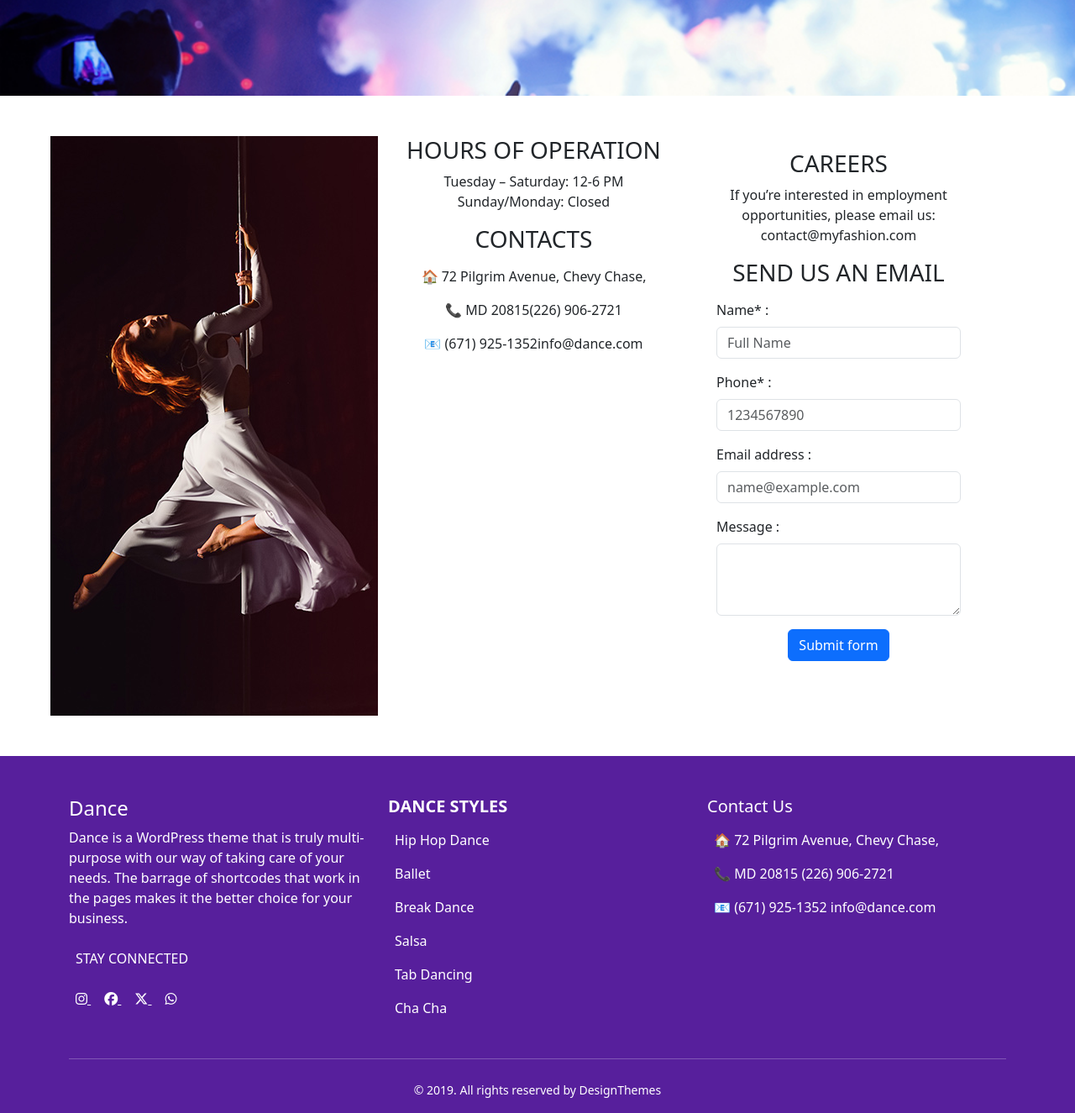
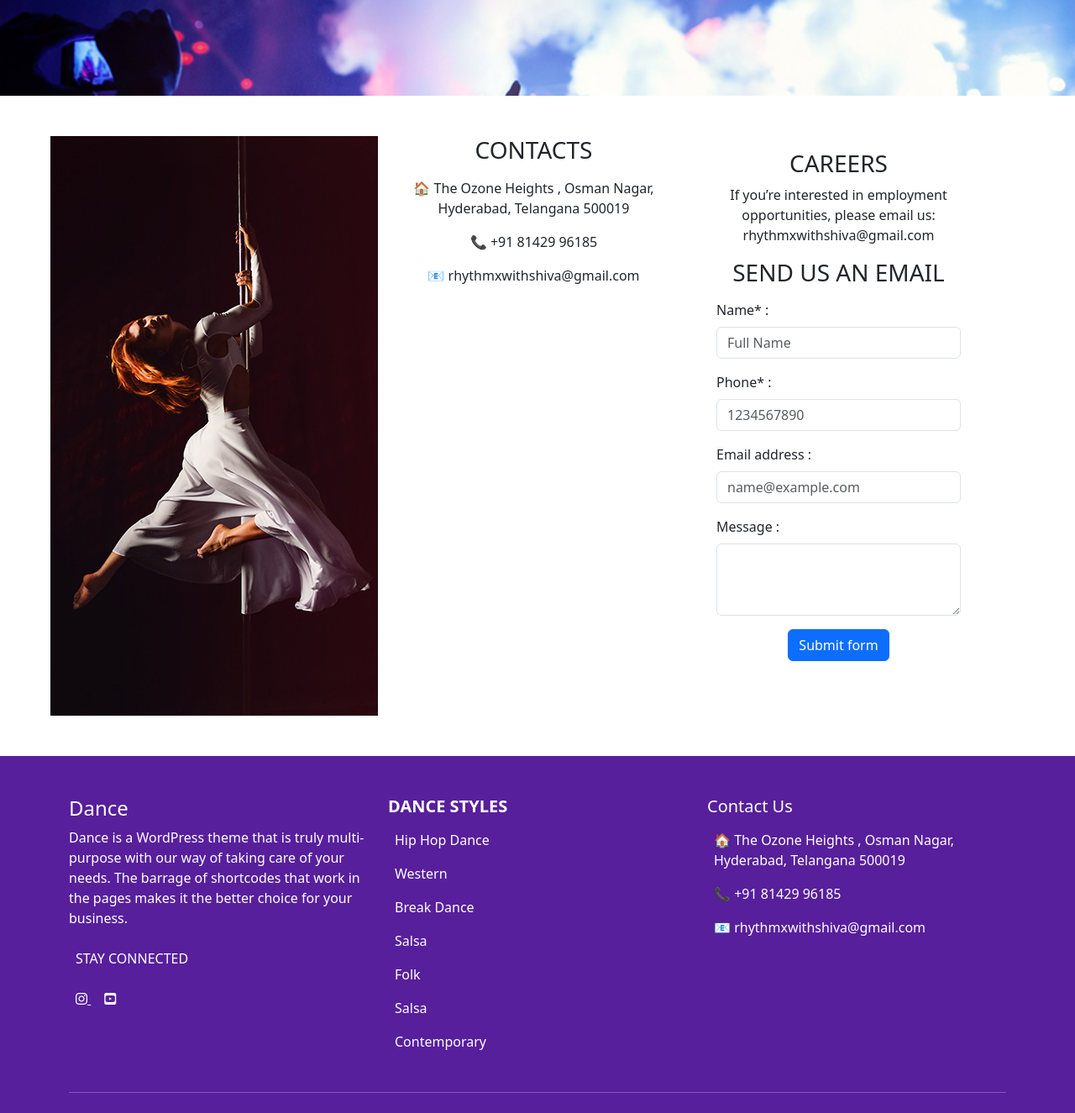
Before and after one commit to saidhanush1702/newDanceTheme, a plain HTML site: page contact.html in a window 1280 px wide. Shown: the part 244-1569 px from the top of the page at 84% size. Drawn offline with nearby package versions, Linux system fonts and the light colour scheme.

Commit message:
dancer details added

```diff
--- a/contact.html
+++ b/contact.html
@@ -46,21 +46,14 @@
                 <img src="pics/contactImg1.jpg" alt="">
             </div>
             <div class="col">
-                <h3>
-                    HOURS OF OPERATION
-                </h3>
-                <p>Tuesday – Saturday: 12-6 PM <br>
-                    Sunday/Monday: Closed</p>
 
                 <h3>
                     CONTACTS
                 </h3>
                 <ul class="list-unstyled">
-                    <li class="p-2">🏠 72 Pilgrim Avenue, Chevy Chase,
-                    </li>
-                    <li class="p-2">📞 MD 20815(226) 906-2721</li>
-                    <li class="p-2">
-                        📧 (671) 925-1352info@dance.com</li>
+                  <li class="p-2">🏠 The Ozone Heights , Osman Nagar, Hyderabad, Telangana 500019</li>
+                  <li class="p-2">📞 +91 81429 96185</li>
+                  <li class="p-2">📧 rhythmxwithshiva@gmail.com</li>
                 </ul>
             </div>
             <div class="col m-3">
@@ -69,7 +62,7 @@
                 </h3>
                 <p>If you’re interested in employment
                     opportunities, please email us:
-                    contact@myfashion.com</p>
+                    rhythmxwithshiva@gmail.com</p>
 
                 <h3>
                     SEND US AN EMAIL
@@ -104,6 +97,7 @@
         </div>
     </div>
 
+
   <footer class="footer text-white p-5">
     <div class="container">
       <div class="row text-center text-md-start">
@@ -116,17 +110,11 @@
           </p>
           <p class="p-2">STAY CONNECTED</p>
           <div>
-                <a href="#" class="text-white p-2">
+            <a href="https://www.instagram.com/rhythmxwithshiva?igsh=eDE3bTU5MWZyN3Vw" class="text-white p-2">
               <i class="fa-brands fa-instagram"></i>
             </a>
-                <a href="#" class="text-white p-2">
-                  <i class="fa-brands fa-facebook"></i>
-                </a>
-                <a href="#" class="text-white p-2">
-                  <i class="fa-brands fa-x-twitter"></i>
-                </a>
-                <a href="#" class="text-white p-2">
-                  <i class="fa-brands fa-whatsapp"></i>
+            <a href="https://youtube.com/@warangaldancershiva?si=R1X3s-N7VjIUCYZv" class="text-white p-2">
+              <i class="fa-brands fa-youtube-square"></i>
             </a>
           </div>
         </div>
@@ -134,19 +122,20 @@
           <h5 class="fw-bold">DANCE STYLES</h5>
           <ul class="list-unstyled">
             <li class="p-2">Hip Hop Dance</li>
-                <li class="p-2">Ballet</li>
+            <li class="p-2">Western</li>
             <li class="p-2">Break Dance</li>
             <li class="p-2">Salsa</li>
-                <li class="p-2">Tab Dancing</li>
-                <li class="p-2">Cha Cha</li>
+            <li class="p-2">Folk</li>
+            <li class="p-2">Salsa</li>
+            <li class="p-2">Contemporary</li>
           </ul>
         </div>
         <div class="col-12 col-md-4">
           <h5>Contact Us</h5>
           <ul class="list-unstyled text-md-start">
-                <li class="p-2">🏠 72 Pilgrim Avenue, Chevy Chase,</li>
-                <li class="p-2">📞 MD 20815 (226) 906-2721</li>
-                <li class="p-2">📧 (671) 925-1352 info@dance.com</li>
+            <li class="p-2">🏠 The Ozone Heights , Osman Nagar, Hyderabad, Telangana 500019</li>
+            <li class="p-2">📞 +91 81429 96185</li>
+            <li class="p-2">📧 rhythmxwithshiva@gmail.com</li>
           </ul>
         </div>
       </div>
```
Also changed, not shown: index.html (+10 -15 lines), shows.html (+10 -15 lines), studio.html (+10 -15 lines), trainings.html (+1 -1 lines). Lines whose indentation alone changed are shown as unchanged.
